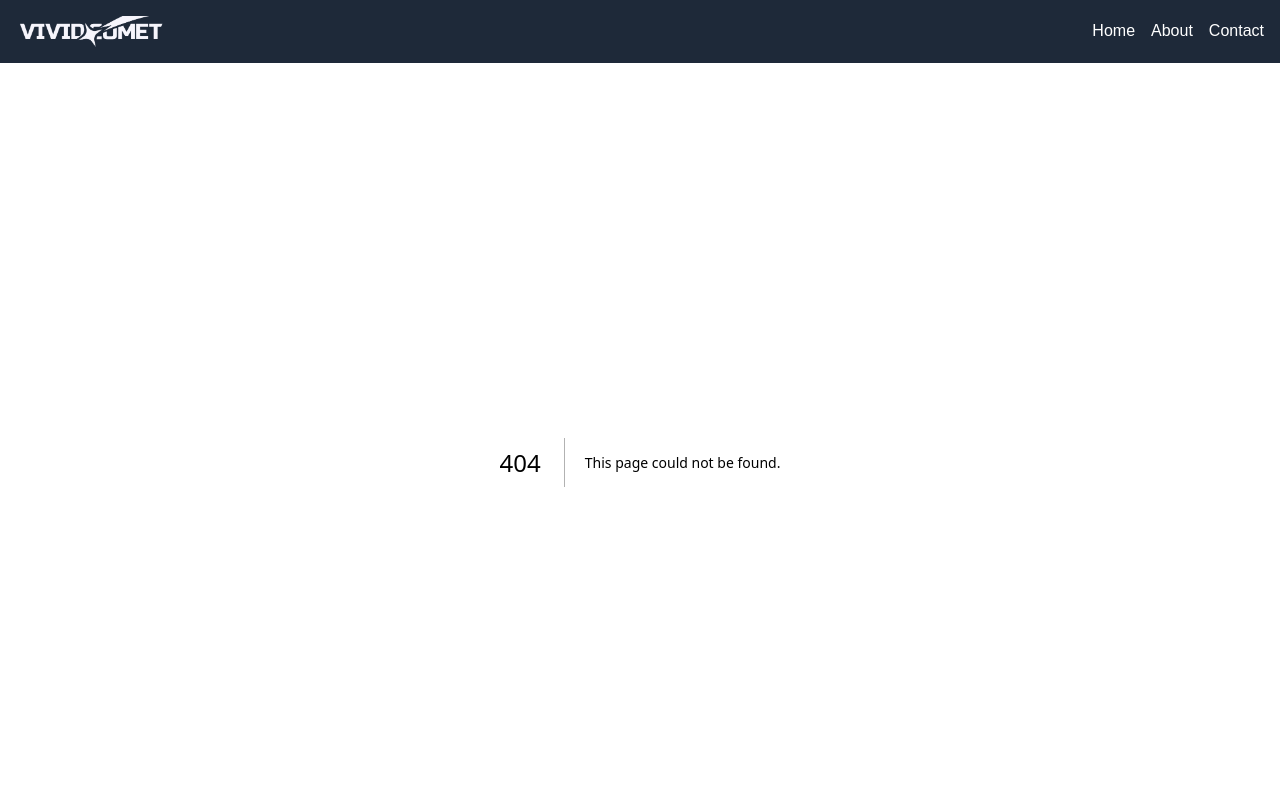
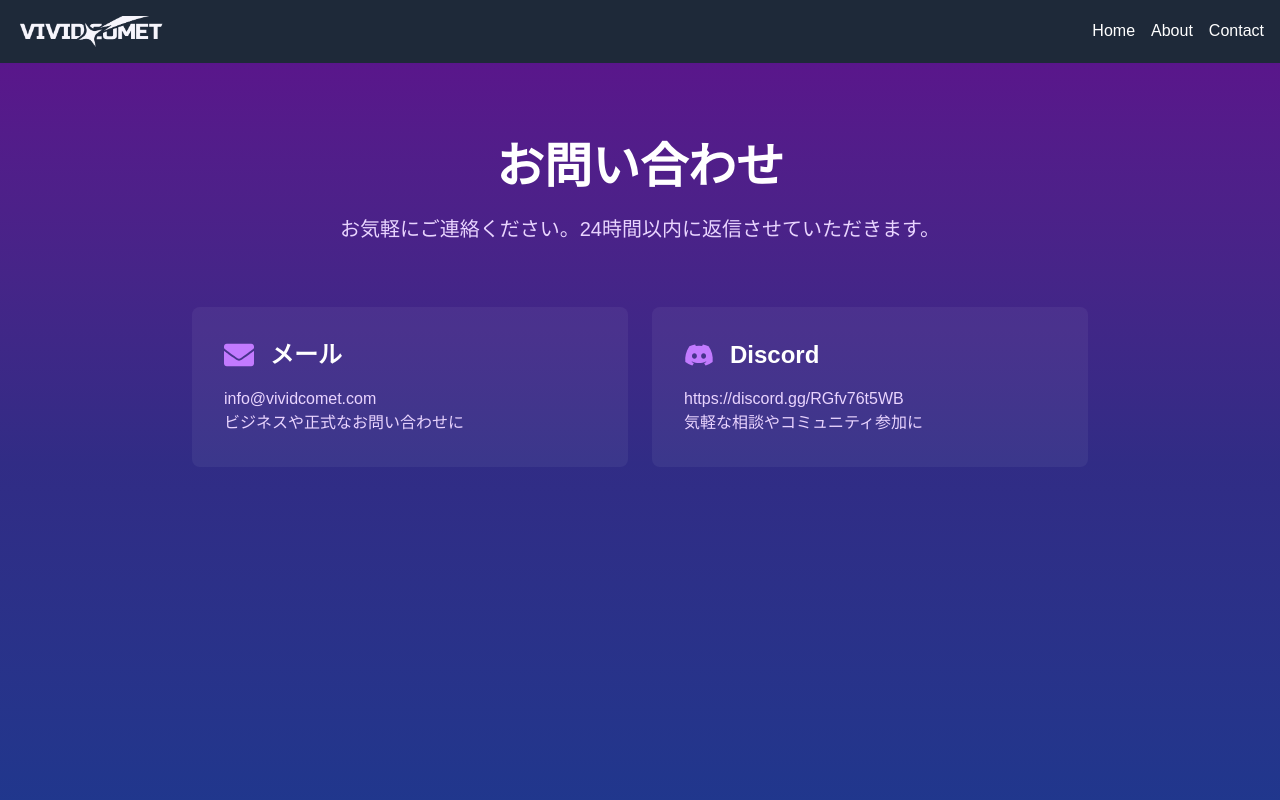
Before and after one commit to VIVIDCOMET/officialHP, a Next.js app: page /contact in a window 1280 px wide. Before the commit this address had no page. Shown: the top 800 px of the page. Built offline with nearby package versions, Linux system fonts and the light colour scheme.

Commit message:
お問い合わせページと関連コンポーネントを追加し、連絡方法を実装

```diff
--- /dev/null
+++ b/src/app/contact/page.tsx
@@ -0,0 +1,27 @@
+import ContactsPageClientComponent from "./pageClientComponent";
+import { Metadata } from "next";
+
+import { Common } from "@/customization";
+
+export const metadata: Metadata = {
+  title: `お問い合わせ - ${Common.siteName}`,
+  description: "お問い合わせページ",
+  openGraph: {
+    title: `お問い合わせ - ${Common.siteName}`,
+    description: `${Common.orgName}へのお問い合わせページです。`,
+    url: "https://vividco-hp.vercel.app/contact",
+    siteName: Common.siteName,
+    images: [Common.ogpImage],
+    locale: "ja_JP",
+    type: "website",
+  },
+  twitter: Common.twitter,
+  icons: {
+    icon: Common.favicon,
+  },
+  themeColor: Common.themeColor,
+};
+
+export default function ContactsPage() {
+  return <ContactsPageClientComponent />;
+}
--- /dev/null
+++ b/src/app/contact/pageClientComponent.tsx
@@ -0,0 +1,150 @@
+"use client";
+
+import { motion } from "framer-motion";
+import { FaDiscord, FaEnvelope } from "react-icons/fa";
+import { useState } from "react";
+import { Contact } from "@/customization";
+
+const fadeIn = {
+  hidden: { opacity: 0, y: 20 },
+  visible: {
+    opacity: 1,
+    y: 0,
+    transition: { duration: 0.8, ease: [0.25, 0.1, 0.25, 1] },
+  },
+};
+
+const staggerContainer = {
+  hidden: { opacity: 0 },
+  visible: {
+    opacity: 1,
+    transition: {
+      staggerChildren: 0.2,
+    },
+  },
+};
+
+export default function Contacts() {
+  const [selectedMethod, setSelectedMethod] = useState<
+    "email" | "discord" | null
+  >(null);
+
+  return (
+    <main className="min-h-screen bg-gradient-to-b from-purple-900 via-indigo-900 to-blue-900 py-20 px-6">
+      <div className="max-w-4xl mx-auto">
+        {/* ヘッダー */}
+        <motion.div
+          initial="hidden"
+          animate="visible"
+          variants={fadeIn}
+          className="text-center mb-16"
+        >
+          <h1 className="text-5xl font-bold text-white mb-6">お問い合わせ</h1>
+          <p className="text-xl text-purple-200">
+            お気軽にご連絡ください。24時間以内に返信させていただきます。
+          </p>
+        </motion.div>
+
+        {/* 連絡方法の選択 */}
+        <motion.div
+          initial="hidden"
+          animate="visible"
+          variants={staggerContainer}
+          className="grid grid-cols-1 md:grid-cols-2 gap-6 mb-12"
+        >
+          {/* メール */}
+          <motion.div
+            variants={fadeIn}
+            className={`bg-white/5 rounded-lg p-8 cursor-pointer transition-all duration-300 ${
+              selectedMethod === "email"
+                ? "ring-2 ring-purple-400"
+                : "hover:bg-white/10"
+            }`}
+            onClick={() => setSelectedMethod("email")}
+          >
+            <div className="flex items-center mb-4">
+              <FaEnvelope className="text-3xl text-purple-400 mr-4" />
+              <h2 className="text-2xl font-bold text-white">メール</h2>
+            </div>
+            <p className="text-purple-200">
+              {Contact.email}
+              <br />
+              ビジネスや正式なお問い合わせに
+            </p>
+          </motion.div>
+
+          {/* Discord */}
+          <motion.div
+            variants={fadeIn}
+            className={`bg-white/5 rounded-lg p-8 cursor-pointer transition-all duration-300 ${
+              selectedMethod === "discord"
+                ? "ring-2 ring-purple-400"
+                : "hover:bg-white/10"
+            }`}
+            onClick={() => setSelectedMethod("discord")}
+          >
+            <div className="flex items-center mb-4">
+              <FaDiscord className="text-3xl text-purple-400 mr-4" />
+              <h2 className="text-2xl font-bold text-white">Discord</h2>
+            </div>
+            <p className="text-purple-200">
+              {Contact.discord}
+              <br />
+              気軽な相談やコミュニティ参加に
+            </p>
+          </motion.div>
+        </motion.div>
+
+        {/* 選択後の詳細情報 */}
+        <motion.div
+          initial="hidden"
+          animate={selectedMethod ? "visible" : "hidden"}
+          variants={fadeIn}
+          className="bg-white/5 rounded-lg p-8 text-center"
+        >
+          {selectedMethod === "email" && (
+            <>
+              <h3 className="text-xl font-bold text-purple-100 mb-4">
+                メールでのお問い合わせ
+              </h3>
+              <p className="text-white mb-6">
+                以下のメールアドレスまでご連絡ください：
+                <br />
+                <span className="text-purple-300 text-lg">{Contact.email}</span>
+              </p>
+              <button
+                onClick={() =>
+                  (window.location.href = "mailto:traditional@example.com")
+                }
+                className="bg-purple-600 hover:bg-purple-700 text-white font-bold py-3 px-8 rounded-full transition-all duration-300"
+              >
+                メーラーを起動する
+              </button>
+            </>
+          )}
+
+          {selectedMethod === "discord" && (
+            <>
+              <h3 className="text-xl font-bold text-purple-100 mb-4">
+                Discordでのお問い合わせ
+              </h3>
+              <p className="text-white mb-6">
+                以下のリンクから公式Discordサーバーにご参加ください：
+                <br />
+                <span className="text-purple-300 text-lg">
+                  {Contact.discord}
+                </span>
+              </p>
+              <button
+                onClick={() => (window.location.href = Contact.discord)}
+                className="bg-purple-600 hover:bg-purple-700 text-white font-bold py-3 px-8 rounded-full transition-all duration-300"
+              >
+                Discordサーバーに参加
+              </button>
+            </>
+          )}
+        </motion.div>
+      </div>
+    </main>
+  );
+}
--- /dev/null
+++ b/src/customization/Contact.ts
@@ -0,0 +1,7 @@
+import About from "./About";
+import Home from "./Home";
+
+export const Contact = {
+  email: About.email,
+  discord: Home.discord,
+};
--- a/src/customization/Home.ts
+++ b/src/customization/Home.ts
@@ -1,3 +1,5 @@
 export const Home = {
   discord: "https://discord.gg/RGfv76t5WB",
 };
+
+export default Home;
--- a/src/customization/index.ts
+++ b/src/customization/index.ts
@@ -3,3 +3,4 @@ export * from "./Footer";
 export * from "./Common";
 export * from "./Home";
 export * from "./About";
+export * from "./Contact";
```
